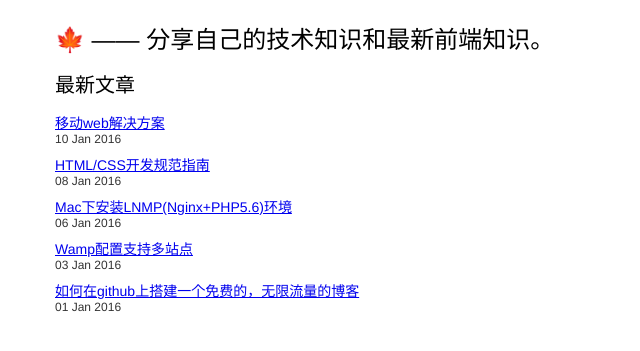
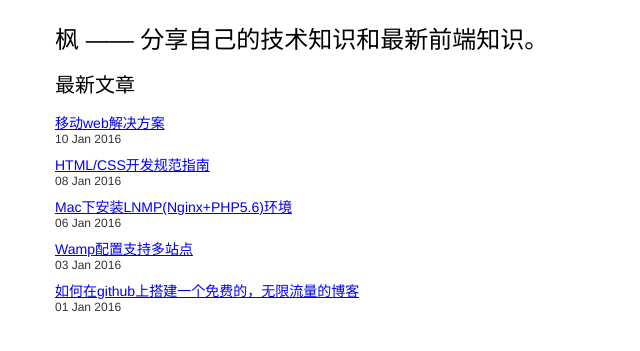
Before and after one commit to luozyiii/blog, a Jekyll site: the page built from index.html, in a window 1280 px wide. Shown: the top 351 px of the page, without its empty margins (0-640 px from the left). Built offline with Jekyll 4.4.1, drawn with Linux system fonts in a browser that asks for light colours.

Commit message:
更新博客名字

```diff
--- a/index.html
+++ b/index.html
@@ -1,10 +1,10 @@
 ---
 layout: default
-title: 🍁
+title: 枫
 ---
 
 <header class="header">
-	<h1>🍁 —— 分享自己的技术知识和最新前端知识。</h1>
+	<h1>枫 —— 分享自己的技术知识和最新前端知识。</h1>
 </header><!-- /header -->
 
 <h3 class="type">最新文章</h3>
```
